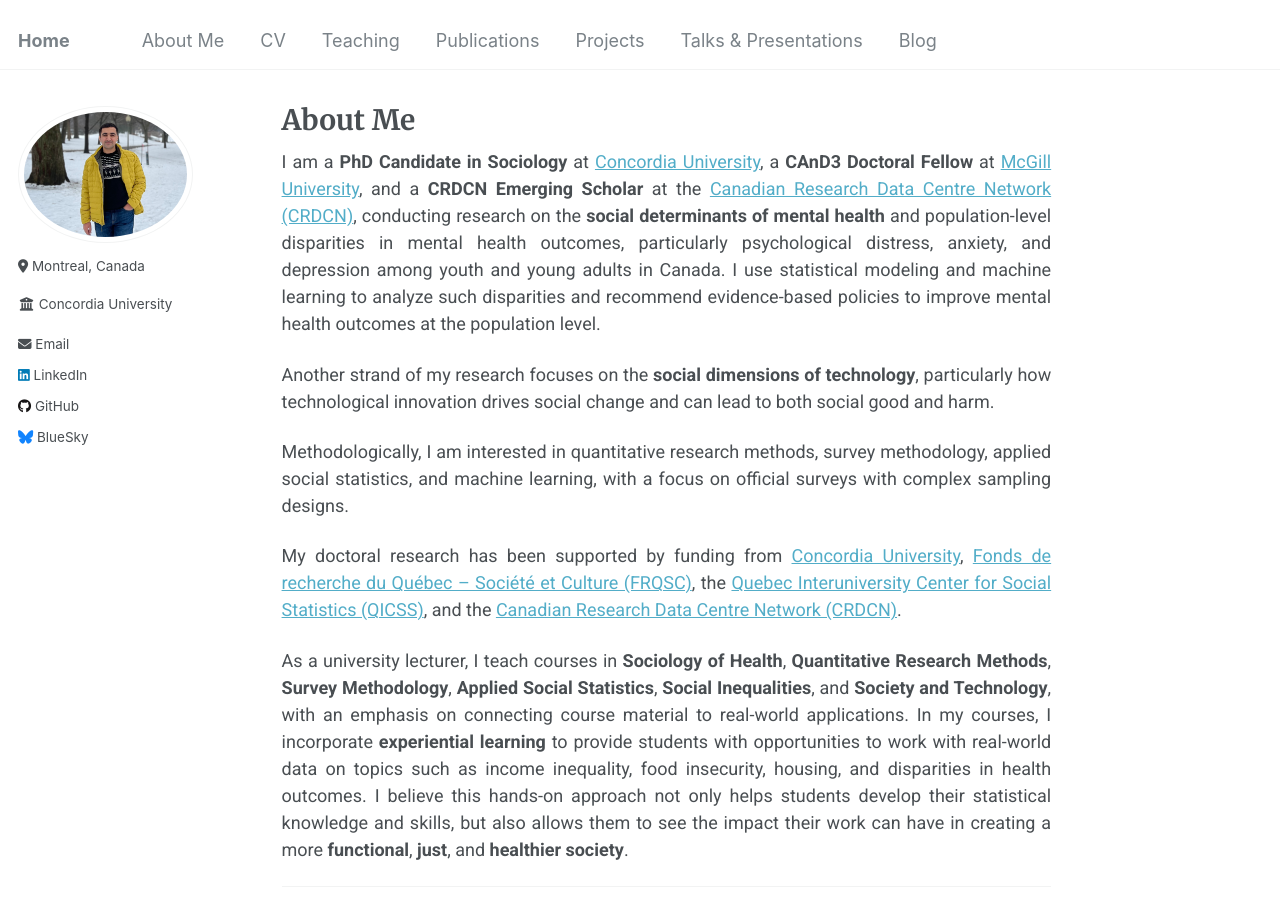
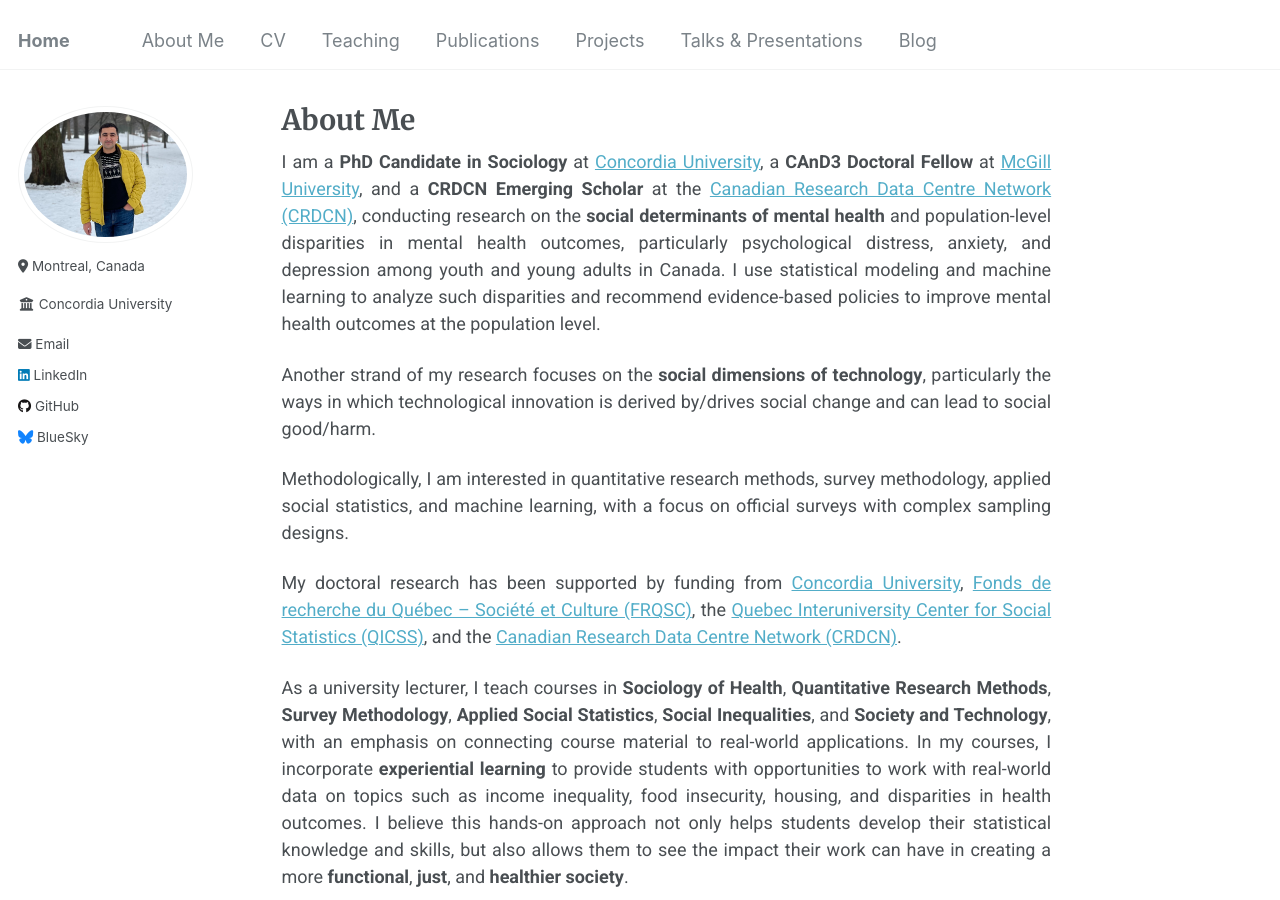
Before and after one commit to Mohsnmonji/mohsnmonji.github.io, a Jekyll site: the page built from about-me.md, in a window 1280 px wide and 900 px high. Built offline with Jekyll 4.4.1, drawn with Linux system fonts in a browser that asks for light colours.

Commit message:
Update about-me.md

```diff
--- a/about-me.md
+++ b/about-me.md
@@ -8,7 +8,7 @@ author_profile: true
 
 I am a **PhD Candidate in Sociology** at [Concordia University](https://www.concordia.ca/artsci/sociology-anthropology.html), a **CAnD3 Doctoral Fellow** at [McGill University](https://www.mcgill.ca/cand3/our-people/fellows-2024-25), and a **CRDCN Emerging Scholar** at the [Canadian Research Data Centre Network (CRDCN)](https://crdcn.ca), conducting research on the **social determinants of mental health** and population-level disparities in mental health outcomes, particularly psychological distress, anxiety, and depression among youth and young adults in Canada. I use statistical modeling and machine learning to analyze such disparities and recommend evidence-based policies to improve mental health outcomes at the population level.
 
-Another strand of my research focuses on the **social dimensions of technology**, particularly how technological innovation drives social change and can lead to both social good and harm.
+Another strand of my research focuses on the **social dimensions of technology**, particularly the ways in which technological innovation is derived by/drives social change and can lead to social good/harm.
 
 Methodologically, I am interested in quantitative research methods, survey methodology, applied social statistics, and machine learning, with a focus on official surveys with complex sampling designs.
 
```
